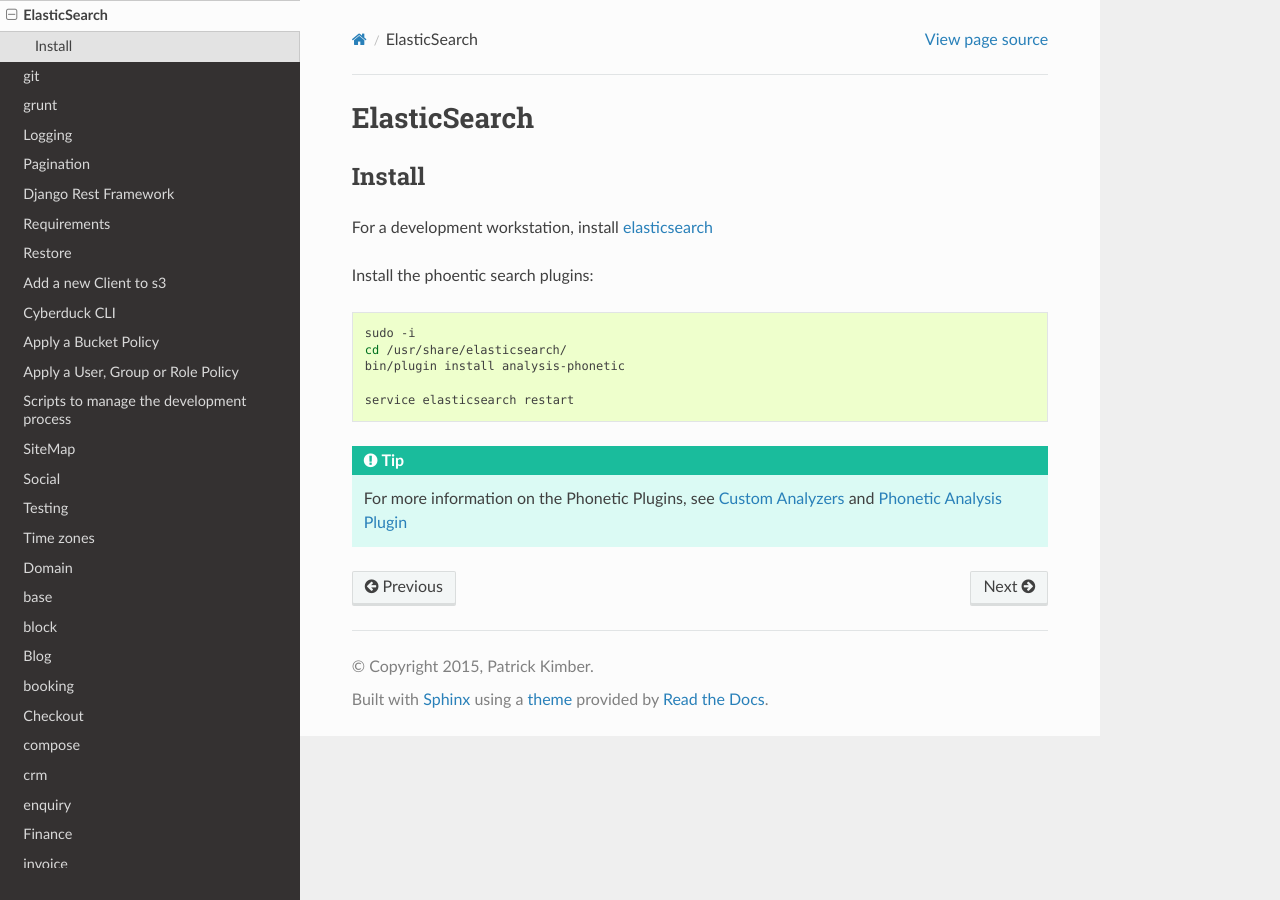
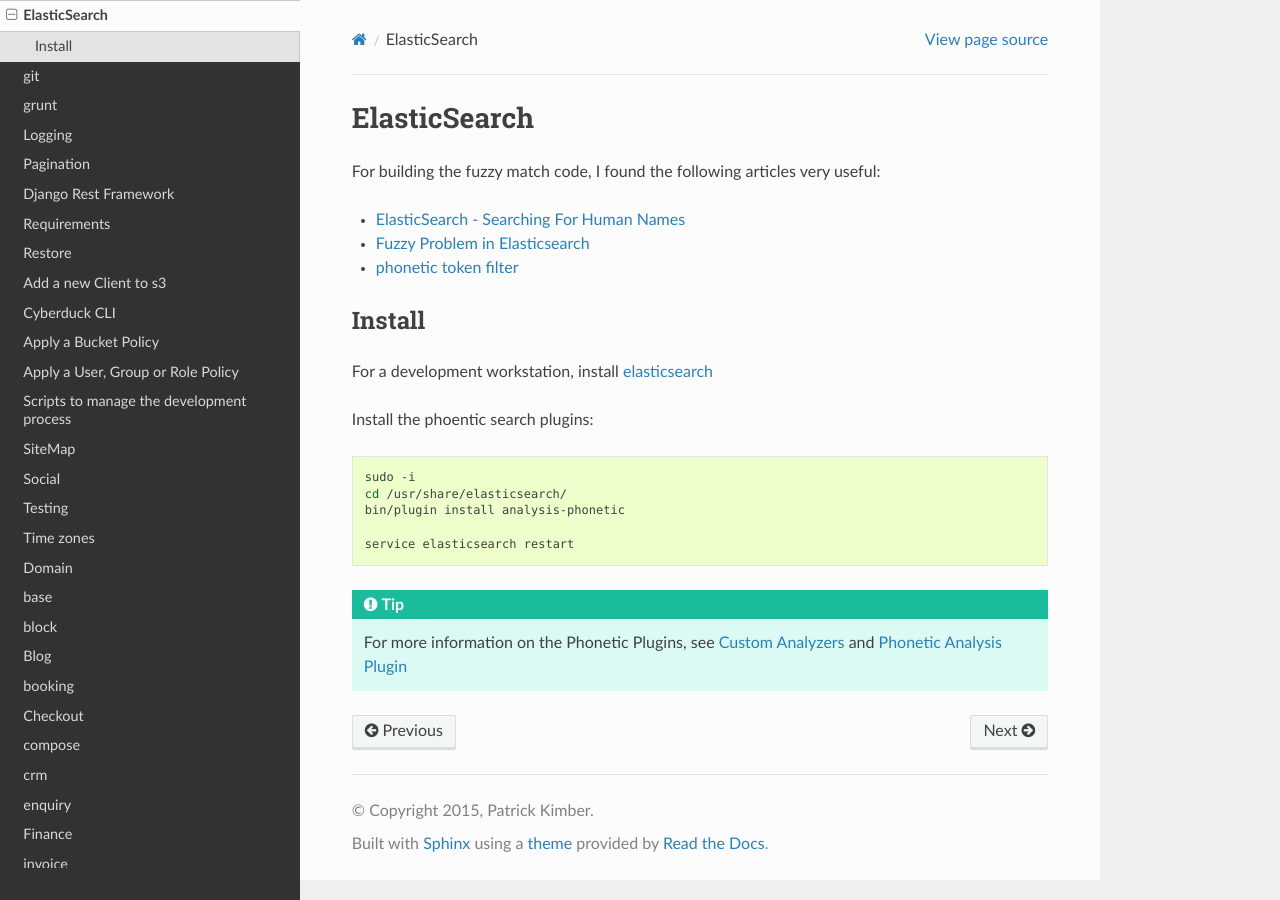
Before and after one commit to pkimber/old-docs-migrated-to-gitlab, a Sphinx documentation site: the page built from source/dev-elasticsearch.rst, in a window 1280 px wide. Built offline with Sphinx 7.4.7 and the Read the Docs theme 2.0.0, drawn with Linux system fonts in a browser that asks for light colours.

Commit message:
elasticsearch

```diff
--- a/source/dev-elasticsearch.rst
+++ b/source/dev-elasticsearch.rst
@@ -3,10 +3,18 @@
 
 .. highlight:: bash
 
+For building the fuzzy match code, I found the following articles very useful:
+
+- `ElasticSearch - Searching For Human Names`_
+- `Fuzzy Problem in Elasticsearch`_
+- `phonetic token filter`_
+
 Install
 =======
 
 For a development workstation, install elasticsearch_
+
+
 
 Install the phoentic search plugins::
 
@@ -21,5 +29,8 @@
 
 
 .. _`Custom Analyzers`: https://www.elastic.co/guide/en/elasticsearch/guide/current/custom-analyzers.html
+.. _`ElasticSearch - Searching For Human Names`: http://stackoverflow.com/questions/20632042/elasticsearch-searching-for-human-names
+.. _`Fuzzy Problem in Elasticsearch`: http://www.basistech.com/fuzzy-search-names-in-elasticsearch/
 .. _`Phonetic Analysis Plugin`: https://www.elastic.co/guide/en/elasticsearch/plugins/current/analysis-phonetic.html
+.. _`phonetic token filter`: https://www.elastic.co/guide/en/elasticsearch/plugins/current/analysis-phonetic-token-filter.html
 .. _elasticsearch: https://www.pkimber.net/howto/java/apps/elasticsearch.html
```
